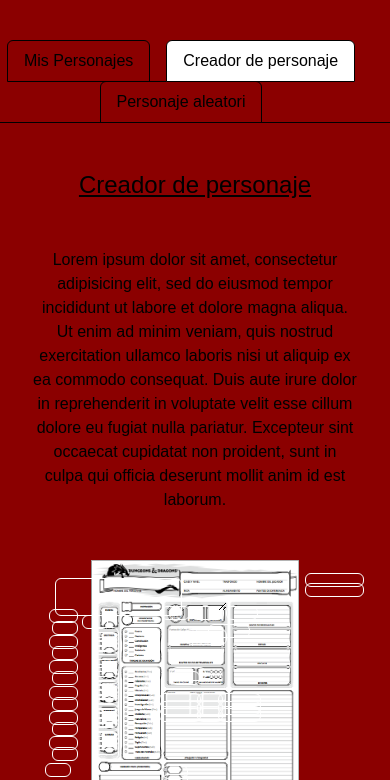
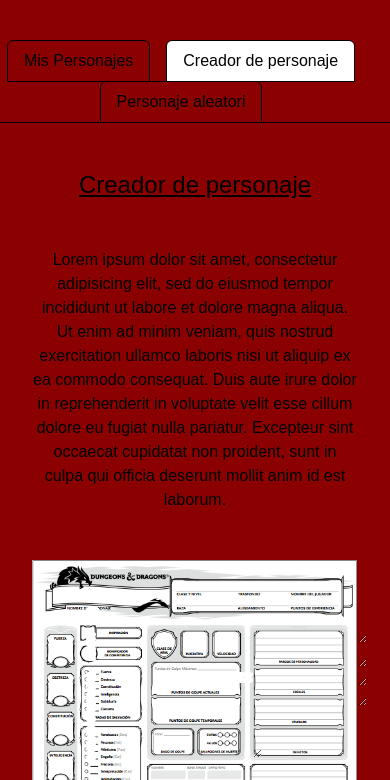
Before and after one commit to guntherscherzer/Pro.Final-Desarrollo-web, a website: page mis_personajes.html in a window 390 px wide. Both pictures are taken after a click on the tab "Creador de personaje". Shown: the part 64-844 px from the top of the page. Drawn offline with nearby package versions, Linux system fonts and the light colour scheme; a web font is replaced by a local one.

Commit message:
Entrega p.final 3

```diff
--- a/mis_personajes.html
+++ b/mis_personajes.html
@@ -26,7 +26,7 @@
 		        <button type="button" class="btn-close" data-bs-dismiss="offcanvas" aria-label="Close"></button>
 		      </div>
 		      <div class="offcanvas-body bg-dark">
-		        <ul class="navbar-nav justify-content-evenly flex-grow-1 pe-3 text-white fs-3">
+		        <ul class="navbar-nav justify-content-evenly flex-grow-1 pe-3 text-white fs-4">
 			        <li class="nav-item ms-3">
 						<a class="nav-link " href="index.html">Home</a>
 					</li>
@@ -62,13 +62,8 @@
 				 	Mis Personajes
 				</h1>
 				<div class="col-10 col-md-6 offset-1 offset-md-3  text-center game__rule">
-				 	Lorem ipsum dolor sit amet, consectetur adipisicing elit, sed do eiusmod
-				 	tempor incididunt ut labore et dolore magna aliqua. Ut enim ad minim veniam,
-				 	quis nostrud exercitation ullamco laboris nisi ut aliquip ex ea commodo
-				 	consequat. Duis aute irure dolor in reprehenderit in voluptate velit esse
-				 	cillum dolore eu fugiat nulla pariatur. Excepteur sint occaecat cupidatat non
-				 	proident, sunt in culpa qui officia deserunt mollit anim id est laborum.
-				 	<img class="my-5 ms-5 hoja__de__pj" src="img/pjpage.png">
+				 	La fragua de Los Personajes  esta siendo forjada por nuestros Herreros, y sera presentada a ustedes pronto
+				 	<img width="175" height="228" class="my-5 ms-5 hoja__de__pj herrero" src="img/Herrero.png">
 				</div>
 			</article>
 			<article class="tab-pane fade text-black" id="nav-profile" role="tabpanel" aria-labelledby="nav-profile-tab" tabindex="0">
@@ -83,72 +78,72 @@
 				 	cillum dolore eu fugiat nulla pariatur. Excepteur sint occaecat cupidatat non
 				 	proident, sunt in culpa qui officia deserunt mollit anim id est laborum.
 				 	<form class="my-5 hoja__de__pj" action="" method="POST">
-				 		<img src="img/pjpage.png">
+				 		<img width="550" height="723" src="img/pjpage.png">
 
 				 		<!-- inputs -->
 
-				 		<input type="text" class="form-control bg-transparent text-black border border-white " id="NombreDePersonaje">
-				 		<input type="text" class="form-control bg-transparent text-black border border-white " id="NombreDeJugador">
-				 		<input type="text" class="form-control bg-transparent text-black border border-white " id="Experiencia">
-				 		<input type="text" class="form-control bg-transparent text-black border border-white " id="FuerzaPuntaje">
-				 		<input type="text" class="form-control bg-transparent text-black border border-white " id="FuerzaModificador">
-				 		<input type="text" class="form-control bg-transparent text-black border border-white " id="DestrezaPuntaje">
-				 		<input type="text" class="form-control bg-transparent text-black border border-white " id="DestrezaModificador">
-				 		<input type="text" class="form-control bg-transparent text-black border border-white " id="ConstPuntaje">
-				 		<input type="text" class="form-control bg-transparent text-black border border-white " id="ConstModificador">
-				 		<input type="text" class="form-control bg-transparent text-black border border-white " id="IntelPuntaje">
-				 		<input type="text" class="form-control bg-transparent text-black border border-white " id="IntelModificador">
-				 		<input type="text" class="form-control bg-transparent text-black border border-white " id="SabiduriaPuntaje">
-				 		<input type="text" class="form-control bg-transparent text-black border border-white " id="SabiduriaModificador">
-				 		<input type="text" class="form-control bg-transparent text-black border border-white " id="CarismaPuntaje">
-				 		<input type="text" class="form-control bg-transparent text-black border border-white " id="CarismaModificador">
-				 		<input type="text" class="form-control bg-transparent text-black border border-white " id="SabiduriaPasiva">
-				 		<input type="text" class="form-control bg-transparent text-black border border-white " id="BonifDeCompetencia">
-				 		<input type="text" class="form-control bg-transparent text-black border border-white " id="FuerzaSalvacion">
-				 		<input type="text" class="form-control bg-transparent text-black border border-white " id="DestrezaSalvacion">
-				 		<input type="text" class="form-control bg-transparent text-black border border-white " id="ConstSalvacion">
-				 		<input type="text" class="form-control bg-transparent text-black border border-white " id="IntelSalvacion">
-				 		<input type="text" class="form-control bg-transparent text-black border border-white " id="SabiduriaSalvacion">
-				 		<input type="text" class="form-control bg-transparent text-black border border-white " id="CarismaSalvacion">
-				 		<input type="text" class="form-control bg-transparent text-black border border-white " id="Acrobacias">
-				 		<input type="text" class="form-control bg-transparent text-black border border-white " id="Arcano">
-				 		<input type="text" class="form-control bg-transparent text-black border border-white " id="Atletismo">
-				 		<input type="text" class="form-control bg-transparent text-black border border-white " id="Engaño">
-				 		<input type="text" class="form-control bg-transparent text-black border border-white " id="Historia">
-				 		<input type="text" class="form-control bg-transparent text-black border border-white " id="Interpretacion">
-				 		<input type="text" class="form-control bg-transparent text-black border border-white " id="Intimidacion">
-				 		<input type="text" class="form-control bg-transparent text-black border border-white " id="Investigacion">
-				 		<input type="text" class="form-control bg-transparent text-black border border-white " id="JuegoDeManos">
-				 		<input type="text" class="form-control bg-transparent text-black border border-white " id="Medicina">
-				 		<input type="text" class="form-control bg-transparent text-black border border-white " id="Naturaleza">
-				 		<input type="text" class="form-control bg-transparent text-black border border-white " id="Persepcion">
-				 		<input type="text" class="form-control bg-transparent text-black border border-white " id="Perspicacia">
-				 		<input type="text" class="form-control bg-transparent text-black border border-white " id="Persuacion">
-				 		<input type="text" class="form-control bg-transparent text-black border border-white " id="Religion">
-				 		<input type="text" class="form-control bg-transparent text-black border border-white " id="Sigilo">
-				 		<input type="text" class="form-control bg-transparent text-black border border-white " id="Supervivencia">
-				 		<input type="text" class="form-control bg-transparent text-black border border-white " id="TratoConAnimales">
-				 		<input type="text" class="form-control bg-transparent text-black border border-white " id="ClaseDeArmadura">
-				 		<input type="text" class="form-control bg-transparent text-black border border-white " id="Iniciativa">
-				 		<input type="text" class="form-control bg-transparent text-black border border-white " id="Velocidad">
-				 		<input type="text" class="form-control bg-transparent text-black border border-white " id="PuntGolpeMaximo">
-				 		<input type="text" class="form-control bg-transparent text-black border border-white " id="PuntGolpeActual">
-				 		<input type="text" class="form-control bg-transparent text-black border border-white " id="TotalDadoDeGolpe">
-				 		<input type="text" class="form-control bg-transparent text-black border border-white " id="DadoDeGolpeActual">
-				 		<input type="text" class="form-control bg-transparent text-black border border-white " id="NombreAtaque1">
-				 		<input type="text" class="form-control bg-transparent text-black border border-white " id="NombreAtaque2">
-				 		<input type="text" class="form-control bg-transparent text-black border border-white " id="NombreAtaque3">
-				 		<input type="text" class="form-control bg-transparent text-black border border-white " id="BonifDeAtaque1">
-				 		<input type="text" class="form-control bg-transparent text-black border border-white " id="BonifDeAtaque2">
-				 		<input type="text" class="form-control bg-transparent text-black border border-white " id="BonifDeAtaque3">
-				 		<input type="text" class="form-control bg-transparent text-black border border-white " id="TipoDaño1">
-				 		<input type="text" class="form-control bg-transparent text-black border border-white " id="TipoDaño2">
-				 		<input type="text" class="form-control bg-transparent text-black border border-white " id="TipoDaño3">
-				 		<input type="text" class="form-control bg-transparent text-black border border-white " id="MonedaCobre">
-				 		<input type="text" class="form-control bg-transparent text-black border border-white " id="MonedaPlata">
-				 		<input type="text" class="form-control bg-transparent text-black border border-white " id="MonedaElectro">
-				 		<input type="text" class="form-control bg-transparent text-black border border-white " id="MonedaOro">
-				 		<input type="text" class="form-control bg-transparent text-black border border-white " id="MonedaPlatino">
+				 		<input type="text" class="form-control bg-transparent text-black " id="NombreDePersonaje">
+				 		<input type="text" class="form-control bg-transparent text-black " id="NombreDeJugador">
+				 		<input type="text" class="form-control bg-transparent text-black " id="Experiencia">
+				 		<input type="text" class="form-control bg-transparent text-black " id="FuerzaPuntaje">
+				 		<input type="text" class="form-control bg-transparent text-black " id="FuerzaModificador">
+				 		<input type="text" class="form-control bg-transparent text-black " id="DestrezaPuntaje">
+				 		<input type="text" class="form-control bg-transparent text-black " id="DestrezaModificador">
+				 		<input type="text" class="form-control bg-transparent text-black " id="ConstPuntaje">
+				 		<input type="text" class="form-control bg-transparent text-black " id="ConstModificador">
+				 		<input type="text" class="form-control bg-transparent text-black " id="IntelPuntaje">
+				 		<input type="text" class="form-control bg-transparent text-black " id="IntelModificador">
+				 		<input type="text" class="form-control bg-transparent text-black " id="SabiduriaPuntaje">
+				 		<input type="text" class="form-control bg-transparent text-black " id="SabiduriaModificador">
+				 		<input type="text" class="form-control bg-transparent text-black " id="CarismaPuntaje">
+				 		<input type="text" class="form-control bg-transparent text-black " id="CarismaModificador">
+				 		<input type="text" class="form-control bg-transparent text-black " id="SabiduriaPasiva">
+				 		<input type="text" class="form-control bg-transparent text-black " id="BonifDeCompetencia">
+				 		<input type="text" class="form-control bg-transparent text-black " id="FuerzaSalvacion">
+				 		<input type="text" class="form-control bg-transparent text-black " id="DestrezaSalvacion">
+				 		<input type="text" class="form-control bg-transparent text-black " id="ConstSalvacion">
+				 		<input type="text" class="form-control bg-transparent text-black " id="IntelSalvacion">
+				 		<input type="text" class="form-control bg-transparent text-black " id="SabiduriaSalvacion">
+				 		<input type="text" class="form-control bg-transparent text-black " id="CarismaSalvacion">
+				 		<input type="text" class="form-control bg-transparent text-black " id="Acrobacias">
+				 		<input type="text" class="form-control bg-transparent text-black " id="Arcano">
+				 		<input type="text" class="form-control bg-transparent text-black " id="Atletismo">
+				 		<input type="text" class="form-control bg-transparent text-black " id="Engaño">
+				 		<input type="text" class="form-control bg-transparent text-black " id="Historia">
+				 		<input type="text" class="form-control bg-transparent text-black " id="Interpretacion">
+				 		<input type="text" class="form-control bg-transparent text-black " id="Intimidacion">
+				 		<input type="text" class="form-control bg-transparent text-black " id="Investigacion">
+				 		<input type="text" class="form-control bg-transparent text-black " id="JuegoDeManos">
+				 		<input type="text" class="form-control bg-transparent text-black " id="Medicina">
+				 		<input type="text" class="form-control bg-transparent text-black " id="Naturaleza">
+				 		<input type="text" class="form-control bg-transparent text-black " id="Persepcion">
+				 		<input type="text" class="form-control bg-transparent text-black " id="Perspicacia">
+				 		<input type="text" class="form-control bg-transparent text-black " id="Persuacion">
+				 		<input type="text" class="form-control bg-transparent text-black " id="Religion">
+				 		<input type="text" class="form-control bg-transparent text-black " id="Sigilo">
+				 		<input type="text" class="form-control bg-transparent text-black " id="Supervivencia">
+				 		<input type="text" class="form-control bg-transparent text-black " id="TratoConAnimales">
+				 		<input type="text" class="form-control bg-transparent text-black " id="ClaseDeArmadura">
+				 		<input type="text" class="form-control bg-transparent text-black " id="Iniciativa">
+				 		<input type="text" class="form-control bg-transparent text-black " id="Velocidad">
+				 		<input type="text" class="form-control bg-transparent text-black " id="PuntGolpeMaximo">
+				 		<input type="text" class="form-control bg-transparent text-black " id="PuntGolpeActual">
+				 		<input type="text" class="form-control bg-transparent text-black " id="TotalDadoDeGolpe">
+				 		<input type="text" class="form-control bg-transparent text-black " id="DadoDeGolpeActual">
+				 		<input type="text" class="form-control bg-transparent text-black " id="NombreAtaque1">
+				 		<input type="text" class="form-control bg-transparent text-black " id="NombreAtaque2">
+				 		<input type="text" class="form-control bg-transparent text-black " id="NombreAtaque3">
+				 		<input type="text" class="form-control bg-transparent text-black " id="BonifDeAtaque1">
+				 		<input type="text" class="form-control bg-transparent text-black " id="BonifDeAtaque2">
+				 		<input type="text" class="form-control bg-transparent text-black " id="BonifDeAtaque3">
+				 		<input type="text" class="form-control bg-transparent text-black " id="TipoDaño1">
+				 		<input type="text" class="form-control bg-transparent text-black " id="TipoDaño2">
+				 		<input type="text" class="form-control bg-transparent text-black " id="TipoDaño3">
+				 		<input type="text" class="form-control bg-transparent text-black " id="MonedaCobre">
+				 		<input type="text" class="form-control bg-transparent text-black " id="MonedaPlata">
+				 		<input type="text" class="form-control bg-transparent text-black " id="MonedaElectro">
+				 		<input type="text" class="form-control bg-transparent text-black " id="MonedaOro">
+				 		<input type="text" class="form-control bg-transparent text-black " id="MonedaPlatino">
 
 
 				 		<!-- CheckBox -->
@@ -246,8 +241,7 @@
 						<textarea class="form-control" id="Ideales"></textarea>
 						<textarea class="form-control" id="Vinculos"></textarea>
 						<textarea class="form-control" id="Defectos"></textarea>
-						<textarea class="form-control" id="
-						AtaquesYConjuros"></textarea>
+						<textarea class="form-control" id="AtaquesyConjuros"></textarea>
 						<textarea class="form-control" id="Equipo"></textarea>
 						<textarea class="form-control" id="CompetenciasEIdiomas"></textarea>
 						<textarea class="form-control" id="RasgosyAtributos"></textarea>
@@ -273,8 +267,20 @@
 			</article>
 		</div>
 	</main>
-	<section class="row  d-flex bg-dark text-white ps-5 mifooter ">
-		Simbols redes
+	<section class="col d-flex flex-column  bg-dark text-white justify-content-center align-items-center footer ">
+		<span class="py-2 referencia__titulo">Nuestras Redes</span>
+		<div class="mb-2 d-flex justify-content-evenly col-4 ">
+			<a href="https://www.instagram.com/" target="_blank" rel="noopener nofollow">
+			<img class="Insta__Logo"  src="img/InstaLogo.svg">
+			</a>
+			<a href="https://www.facebook.com/" target="_blank" rel="noopener nofollow">
+				<img class="Face__Logo"  src="img/FaceLogo.svg">
+			</a>
+			<a href="https://twitter.com/home" target="_blank" rel="noopener nofollow">
+				<img class="Twitter__logo"  src="img/TwitterLogo.svg">
+			</a>
+
+		</div>
 	</section>
 	<script src="https://cdn.jsdelivr.net/npm/bootstrap@5.2.0-beta1/dist/js/bootstrap.bundle.min.js" integrity="sha384-pprn3073KE6tl6bjs2QrFaJGz5/SUsLqktiwsUTF55Jfv3qYSDhgCecCxMW52nD2" crossorigin="anonymous"></script>
 </body>
--- a/scss/_variables.scss
+++ b/scss/_variables.scss
@@ -62,49 +62,49 @@ $inputshpj: (
 	MonedaOro:(top:85.2%,bottom:auto,left:40%,right:auto,width:7%,height:3%),
 	MonedaPlatino:(top:88.5%,bottom:auto,left:40%,right:auto,width:7%,height:3%),
 
-	CheckInspiracion:(top:15.8%,bottom:auto,left:16.5%,right:auto,width:4%,height:2%),
-	CheckFuerza:(top:24.8%,bottom:auto,left:16.6%,right:auto,width:3%,height:2%),
-	CheckDestreza:(top:26.6%,bottom:auto,left:16.6%,right:auto,width:3%,height:2%),
-	CheckConst:(top:28.4%,bottom:auto,left:16.6%,right:auto,width:3%,height:2%),
-	CheckIntel:(top:30.2%,bottom:auto,left:16.6%,right:auto,width:3%,height:2%),
-	CheckSabiduria:(top:31.9%,bottom:auto,left:16.6%,right:auto,width:3%,height:2%),
-	CheckCarisma:(top:33.7%,bottom:auto,left:16.6%,right:auto,width:3%,height:2%),
-	CheckAcrobacia:(top:39.6%,bottom:auto,left:16.6%,right:auto,width:3%,height:2%),
-	CheckArcano:(top:41.4%,bottom:auto,left:16.6%,right:auto,width:3%,height:2%),
-	CheckAtletismo:(top:43.2%,bottom:auto,left:16.6%,right:auto,width:3%,height:2%),
-	CheckEngaño:(top:45%,bottom:auto,left:16.6%,right:auto,width:3%,height:2%),
-	CheckHistoria:(top:46.8%,bottom:auto,left:16.6%,right:auto,width:3%,height:2%),
-	CheckInterpretacion:(top:48.6%,bottom:auto,left:16.6%,right:auto,width:3%,height:2%),
-	CheckIntimidacion:(top:50.4%,bottom:auto,left:16.6%,right:auto,width:3%,height:2%),
-	Checkinvestigacion:(top:52.2%,bottom:auto,left:16.6%,right:auto,width:3%,height:2%),
-	CheckJuegoDeMano:(top:54%,bottom:auto,left:16.6%,right:auto,width:3%,height:2%),
-	CheckMedicina:(top:55.8%,bottom:auto,left:16.6%,right:auto,width:3%,height:2%),
-	CheckNaturaleza:(top:57.6%,bottom:auto,left:16.6%,right:auto,width:3%,height:2%),
-	CheckPercepcion:(top:59.4%,bottom:auto,left:16.6%,right:auto,width:3%,height:2%),
-	CheckPerspicacia:(top:61.2%,bottom:auto,left:16.6%,right:auto,width:3%,height:2%),
-	CheckPersuacion:(top:63%,bottom:auto,left:16.6%,right:auto,width:3%,height:2%),
-	CheckReligion:(top:64.8%,bottom:auto,left:16.6%,right:auto,width:3%,height:2%),
-	CheckSigilo:(top:66.6%,bottom:auto,left:16.6%,right:auto,width:3%,height:2%),
-	CheckSupervivencia:(top:68.4%,bottom:auto,left:16.6%,right:auto,width:3%,height:2%),
-	CheckTratoConAnimales:(top:70.2%,bottom:auto,left:16.6%,right:auto,width:3%,height:2%),
-	Exitos1:(top:4.9%,bottom:auto,left:47%,right:auto,width:13%,height:2.7%),
-	Exitos2:(top:4.9%,bottom:auto,left:47%,right:auto,width:13%,height:2.7%),
-	Exitos3:(top:4.9%,bottom:auto,left:47%,right:auto,width:13%,height:2.7%),
-	Fallos1:(top:4.9%,bottom:auto,left:47%,right:auto,width:13%,height:2.7%),
-	Fallos2:(top:4.9%,bottom:auto,left:47%,right:auto,width:13%,height:2.7%),
-	Fallos3:(top:4.9%,bottom:auto,left:47%,right:auto,width:13%,height:2.7%),
+	CheckInspiracion:(top:15.8%,bottom:auto,left:16.5%,right:auto,width:4%,height:2%,hideBg:false),
+	CheckFuerza:(top:24.8%,bottom:auto,left:16.6%,right:auto,width:3%,height:2%,hideBg:false),
+	CheckDestreza:(top:26.6%,bottom:auto,left:16.6%,right:auto,width:3%,height:2%,hideBg:false),
+	CheckConst:(top:28.4%,bottom:auto,left:16.6%,right:auto,width:3%,height:2%,hideBg:false),
+	CheckIntel:(top:30.2%,bottom:auto,left:16.6%,right:auto,width:3%,height:2%,hideBg:false),
+	CheckSabiduria:(top:31.9%,bottom:auto,left:16.6%,right:auto,width:3%,height:2%,hideBg:false),
+	CheckCarisma:(top:33.7%,bottom:auto,left:16.6%,right:auto,width:3%,height:2%,hideBg:false),
+	CheckAcrobacia:(top:39.6%,bottom:auto,left:16.6%,right:auto,width:3%,height:2%,hideBg:false),
+	CheckArcano:(top:41.4%,bottom:auto,left:16.6%,right:auto,width:3%,height:2%,hideBg:false),
+	CheckAtletismo:(top:43.2%,bottom:auto,left:16.6%,right:auto,width:3%,height:2%,hideBg:false),
+	CheckEngaño:(top:45%,bottom:auto,left:16.6%,right:auto,width:3%,height:2%,hideBg:false),
+	CheckHistoria:(top:46.8%,bottom:auto,left:16.6%,right:auto,width:3%,height:2%,hideBg:false),
+	CheckInterpretacion:(top:48.6%,bottom:auto,left:16.6%,right:auto,width:3%,height:2%,hideBg:false),
+	CheckIntimidacion:(top:50.4%,bottom:auto,left:16.6%,right:auto,width:3%,height:2%,hideBg:false),
+	Checkinvestigacion:(top:52.2%,bottom:auto,left:16.6%,right:auto,width:3%,height:2%,hideBg:false),
+	CheckJuegoDeMano:(top:54%,bottom:auto,left:16.6%,right:auto,width:3%,height:2%,hideBg:false),
+	CheckMedicina:(top:55.8%,bottom:auto,left:16.6%,right:auto,width:3%,height:2%,hideBg:false),
+	CheckNaturaleza:(top:57.6%,bottom:auto,left:16.6%,right:auto,width:3%,height:2%,hideBg:false),
+	CheckPercepcion:(top:59.4%,bottom:auto,left:16.6%,right:auto,width:3%,height:2%,hideBg:false),
+	CheckPerspicacia:(top:61.2%,bottom:auto,left:16.6%,right:auto,width:3%,height:2%,hideBg:false),
+	CheckPersuacion:(top:63%,bottom:auto,left:16.6%,right:auto,width:3%,height:2%,hideBg:false),
+	CheckReligion:(top:64.8%,bottom:auto,left:16.6%,right:auto,width:3%,height:2%,hideBg:false),
+	CheckSigilo:(top:66.6%,bottom:auto,left:16.6%,right:auto,width:3%,height:2%,hideBg:false),
+	CheckSupervivencia:(top:68.4%,bottom:auto,left:16.6%,right:auto,width:3%,height:2%,hideBg:false),
+	CheckTratoConAnimales:(top:70.2%,bottom:auto,left:16.6%,right:auto,width:3%,height:2%,hideBg:false),
+	Exitos1:(top:39.6%,bottom:auto,left:60.2%,right:auto,width:3%,height:2%,hideBg:false),
+	Exitos2:(top:39.6%,bottom:auto,left:62.5%,right:auto,width:3%,height:2%,hideBg:false),
+	Exitos3:(top:39.6%,bottom:auto,left:64.8%,right:auto,width:3%,height:2%,hideBg:false),
+	Fallos1:(top:41.6%,bottom:auto,left:60.2%,right:auto,width:3%,height:2%,hideBg:false),
+	Fallos2:(top:41.6%,bottom:auto,left:62.5%,right:auto,width:3%,height:2%,hideBg:false),
+	Fallos3:(top:41.6%,bottom:auto,left:64.8%,right:auto,width:3%,height:2%,hideBg:false),
 
 	Clase:(top:4.9%,bottom:auto,left:47%,right:auto,width:13%,height:2.7%),
-	Trafondo:(top:4.9%,bottom:auto,left:47%,right:auto,width:13%,height:2.7%),
-	Alineamientos:(top:4.9%,bottom:auto,left:47%,right:auto,width:13%,height:2.7%),
-	Razas:(top:4.9%,bottom:auto,left:47%,right:auto,width:13%,height:2.7%),
+	Trafondo:(top:8.4%,bottom:auto,left:66%,right:auto,width:22%,height:2.7%),
+	Alineamientos:(top:4.9%,bottom:auto,left:66%,right:auto,width:22%,height:2.7%),
+	Razas:(top:8.4%,bottom:auto,left:47%,right:auto,width:22%,height:2.7%),
 
-	RasgosDePersonalidad:(top:4.9%,bottom:auto,left:47%,right:auto,width:13%,height:2.7%),
-	Ideales:(top:4.9%,bottom:auto,left:47%,right:auto,width:13%,height:2.7%),
-	Vinculos:(top:4.9%,bottom:auto,left:47%,right:auto,width:13%,height:2.7%),
-	Defectos:(top:4.9%,bottom:auto,left:47%,right:auto,width:13%,height:2.7%),
-	AtaquesYConjuros:(top:4.9%,bottom:auto,left:47%,right:auto,width:13%,height:2.7%),
-	Equipo:(top:4.9%,bottom:auto,left:47%,right:auto,width:13%,height:2.7%),
-	CompetenciasEIdiomas:(top:4.9%,bottom:auto,left:47%,right:auto,width:13%,height:2.7%),
-	RasgosyAtributos:(top:4.9%,bottom:auto,left:47%,right:auto,width:13%,height:2.7%),
+	RasgosDePersonalidad:(top:16.5%,bottom:auto,left:72%,right:auto,width:31%,height:6.8%),
+	Ideales:(top:25.2%,bottom:auto,left:72%,right:auto,width:31%,height:5.7%),
+	Vinculos:(top:32.4%,bottom:auto,left:72%,right:auto,width:31%,height:5.7%),
+	Defectos:(top:39.6%,bottom:auto,left:72%,right:auto,width:31%,height:5.7%),
+	Equipo:(top:74.2%,bottom:auto,left:46%,right:auto,width:24%,height:21.7%),
+	CompetenciasEIdiomas:(top:78.4%,bottom:auto,left:3.5%,right:auto,width:33%,height:17.7%),
+	RasgosyAtributos:(top:47.8%,bottom:auto,left:71%,right:auto,width:33%,height:48.7%),
+	AtaquesyConjuros:(top:56.8%,bottom:auto,left:37.5%,right:auto,width:33%,height:15.7%),
 );
--- a/scss/estilos.scss
+++ b/scss/estilos.scss
@@ -1,6 +1,6 @@
 @import "fuentes";
 @import "variables";
-@mixin positionimput ($top:auto,$bottom:auto,$left:auto,$right:auto,$width:auto,$height:auto) {
+@mixin positionimput ($top:auto,$bottom:auto,$left:auto,$right:auto,$width:auto,$height:auto,$hideBg:true) {
 	position: absolute;
 	top: $top;
 	bottom:	$bottom;
@@ -8,7 +8,9 @@
     right: $right;
    	width: $width;
    	height: $height;
-   	background: none;
+   	@if $hideBg {
+   		background: none;
+   	}
 	border: none;
 }
 
@@ -27,7 +29,7 @@ body{
 	}
 	&:hover{
 		a{
-			transform:scale(1.5);
+			transform:scale(1.3);
 		}
 
 
@@ -54,6 +56,25 @@ body{
 	}
 }
 
+.footer{
+
+	.Insta__Logo{
+		width:60px;
+		height: auto;
+	}
+	.Face__Logo{
+		width:60px;
+		height: auto;
+	}
+	.Twitter__logo{
+		width:60px;
+		height: auto;
+
+	}
+
+
+}
+
 .contenido{
 	background: darkred;
 	border-color: black ;
@@ -67,13 +88,11 @@ body{
 }
 
 
-.referencias{
-	@media all and (max-width: 768px){
-		flex-direction: column;
-	}
+.carousel-item{
 	iframe{
+		width: 70%;
 		@media all and (max-width: 768px){
-			height: 50%;
+			height: auto;
 		}
 	}
 }
@@ -96,17 +115,55 @@ body{
 	height: 70vw;
 	position: relative;
 	img{
-		height: 100%;
+		width: 100%;
+		height: auto;
 	}
 	@each $input,$param in $inputshpj{
 		##{$input}{
-			@include positionimput(map-get($param,top),map-get($param,bottom),map-get($param,left),map-get($param,right),map-get($param,width),map-get($param,height));
+				$actHideBg: if(map-get($param,hideBg)!=false, true, false);
+			@include positionimput(map-get($param,top),map-get($param,bottom),map-get($param,left),map-get($param,right),map-get($param,width),map-get($param,height),$actHideBg);
 		}
 
 	}
 
 }
+.herrero{
+	width: 50%;
+	height: auto;
+}
+
+.form{
+	background-color:rgb(55, 54, 54);
+
+	.gif__contacto{
+		width:40%;
+		height: auto;
+
+	}
+}
+
 
 .send{
 	width: 20%;
+	input{
+		transition:transform 0.5s;
+	}
+	&:hover{
+		input{
+			transform:scale(1.3);
+		}
+	}
 }
+
+.border{
+	border-color: black !important;
+}
+.Zeth__logo{
+	width: 15%;
+	height: auto;
+	@media all and (max-width: 768px){
+		width: 30%;
+	}
+
+
+}
```
Also changed, not shown: contacto.html (+36 -9 lines), index.html (+18 -6 lines), productos.html (+17 -4 lines), regla_de_juego.html (+15 -3 lines), css/estilos.css, img/FaceLogo.svg (added), img/Herrero.png (added), img/InstaLogo.svg (added), img/MageCard.gif (added), img/TwitterLogo.svg (added), 2 other files.
